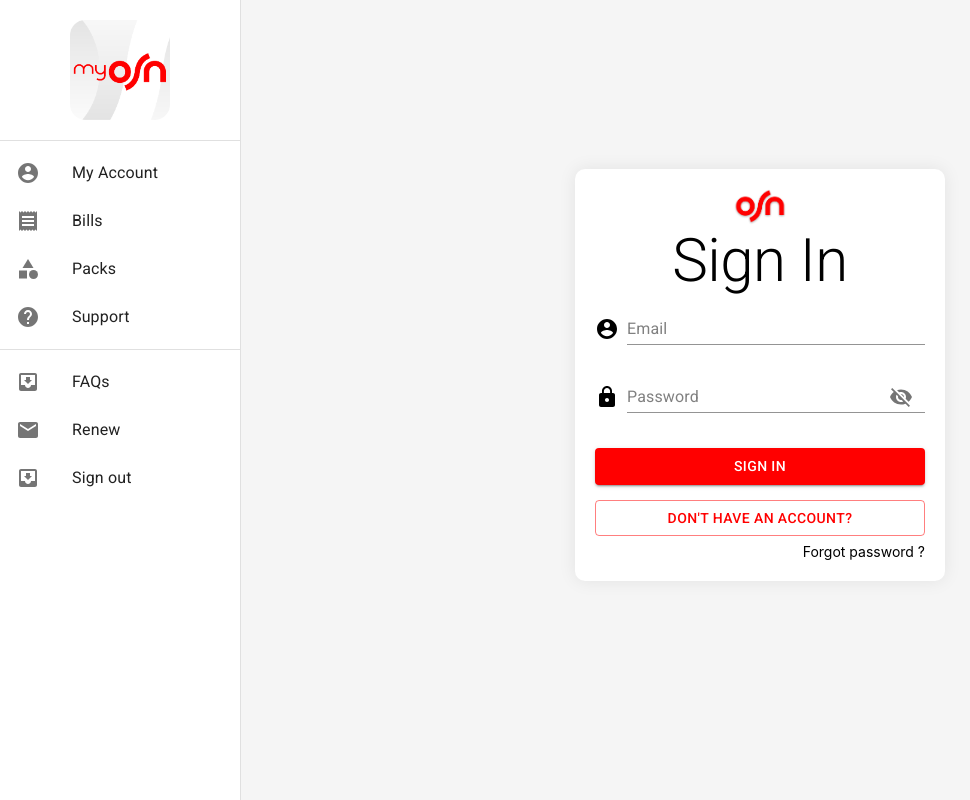
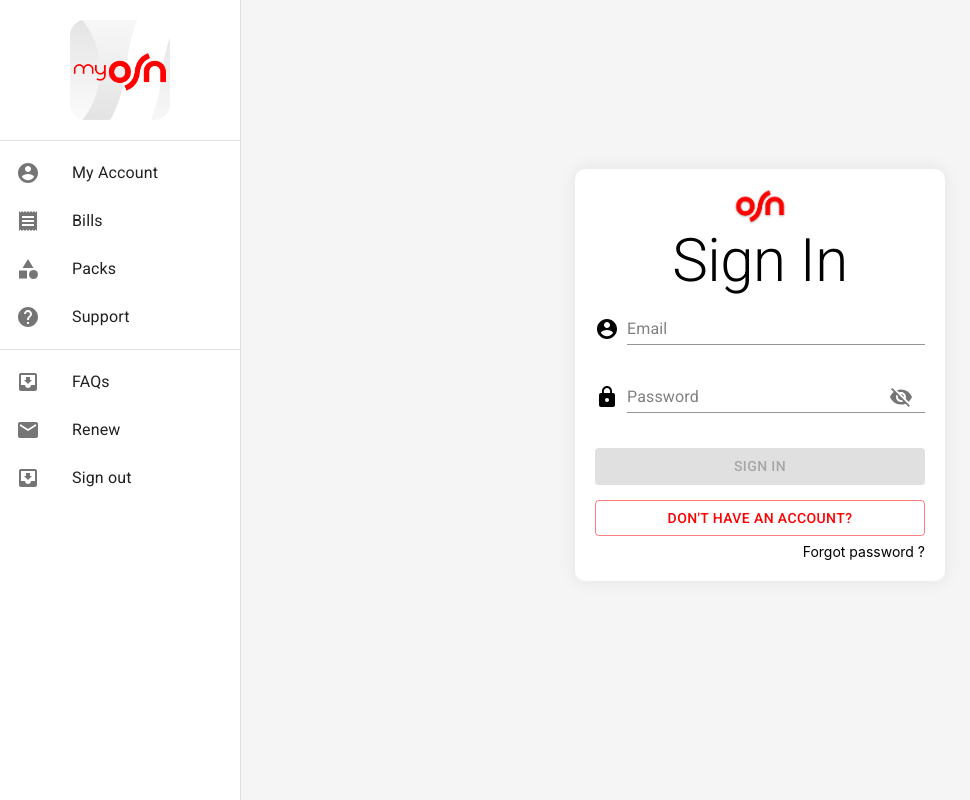
Before and after one commit to melondxbb/myosn, a React (Create React App) app: page / in a window 1280 px wide. Shown: the whole page, without its empty margins (0-970 px from the left). Built offline with nearby package versions, Linux system fonts and the light colour scheme.

Commit message:
disable login btn

```diff
--- a/src/components/Signin/Signin.js
+++ b/src/components/Signin/Signin.js
@@ -95,6 +95,7 @@
                 color="primary"
                 fullWidth
                 className={classes.submit}
+                disabled={(email === "") || (password === "")}
               >
                 Sign In
               </Button>
```
